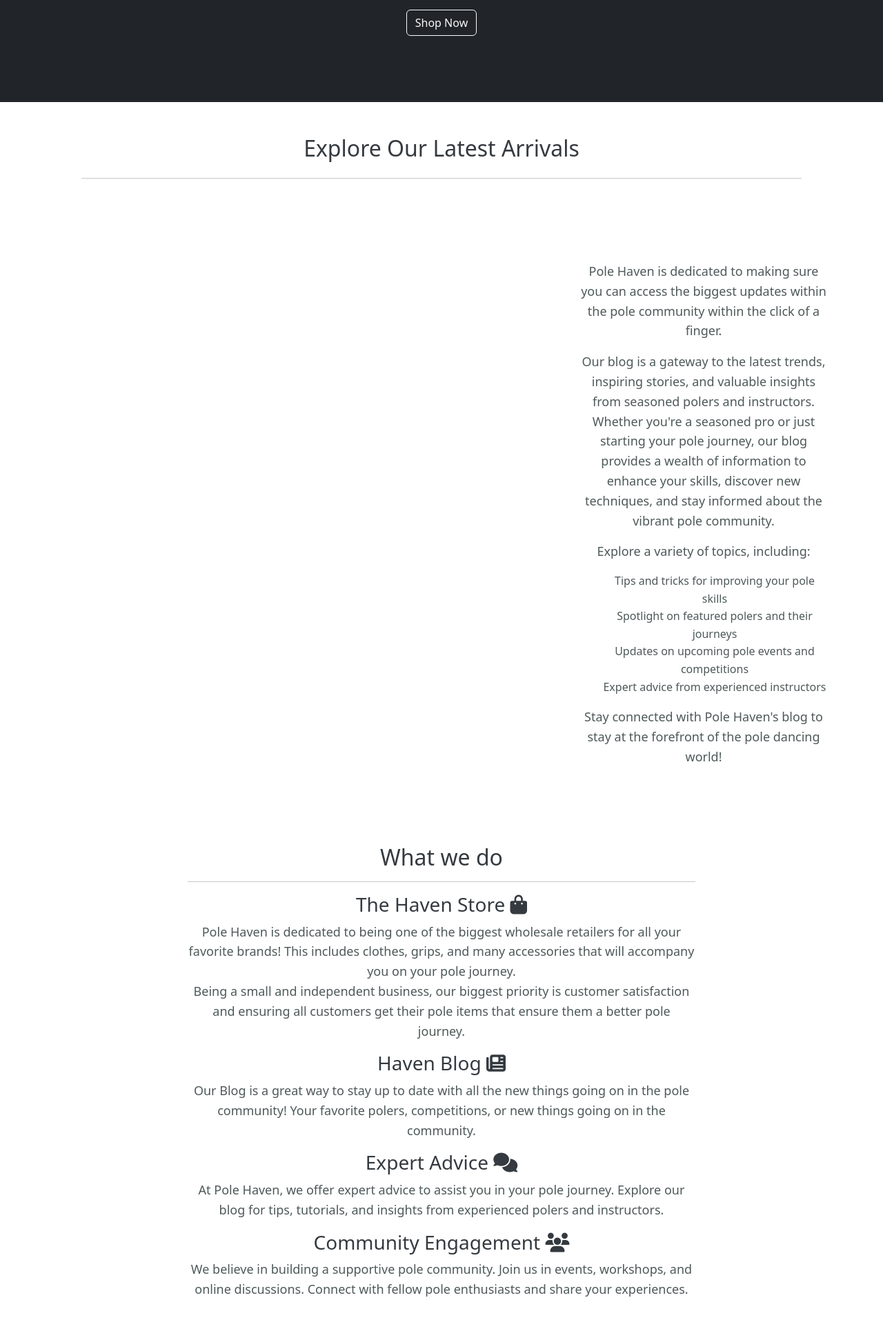
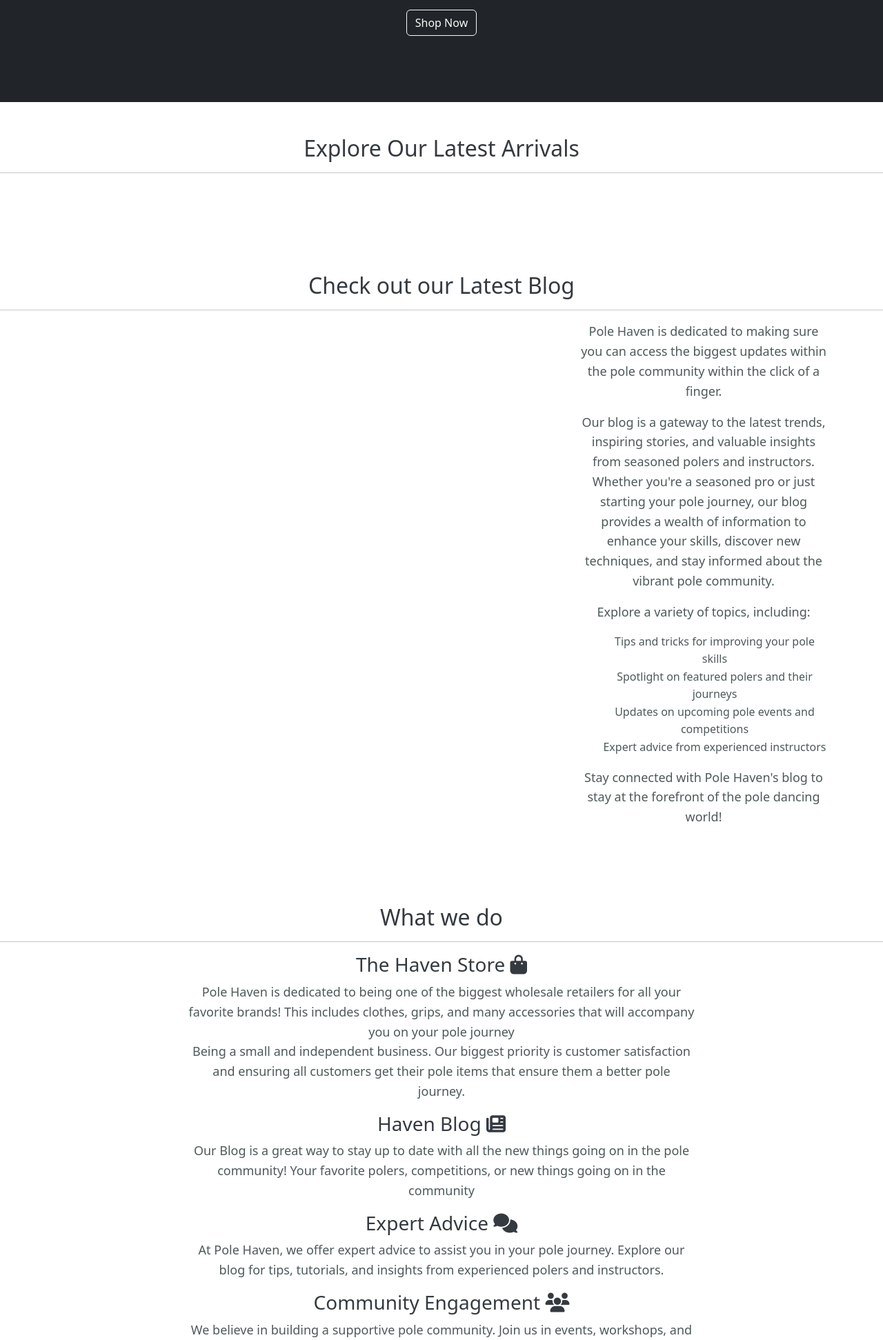
Before and after one commit to Cmorgan21/pole-haven, a Django app: page / in a window 1280 px wide. Shown: the part 546-2489 px from the top of the page at 69% size. Run offline with Django 4.2, Linux system fonts and the light colour scheme; data that the repository does not hold is empty; some libraries are stand-ins or nearby versions.

Commit message:
modify html content error

```diff
--- a/store/templates/store/home.html
+++ b/store/templates/store/home.html
@@ -7,19 +7,23 @@
 
 {% block content %}
     <section class="py-5">
-    <div class="container px-4 px-lg-5">
-        <h2 class="text-center mb-4">Explore Our Latest Arrivals</h2>
+        <h2 class="text-center">Explore Our Latest Arrivals</h2>
         <hr class="mb-4">
+        <div class="container px-4 px-lg-5 mt-5">
             <div class="row gx-4 gx-lg-5 row-cols-2 row-cols-md-3 row-cols-xl-4 justify-content-center">
                 {% for item in items %}
                     <div class="col mb-5">
                         <div class="card">
-                    <img class="card-img-top" src="{{ item.featured_image.url }}" alt="{{ item.title }}" />
+                            <!-- Product image-->
+                            <img class="card-images" src="{{ item.featured_image.url }}" alt="{{ item.title }}" />
+                            <!-- Product details-->
                             <div class="card-body p-4">
                                 <div class="text-center">
-                            <h5 class="fw-bolder">{{ item.title }} | <span class="badge bg-dark text-white ms-1 rounded-pill">{{ item.get_category_display_name }}</span></h5>
+                                    <!-- Product name-->
+                                    <h5 class="fw-bolder">{{ item.title }} |<span class="badge bg-dark text-white ms-1 rounded-pill">{{ item.get_category_display_name }}</span></h5>
                                 </div>
                             </div>
+                            <!-- Product actions-->
                             <div class="card-footer p-4 pt-0 border-top-0 bg-transparent text-center">
                                 {% if item.discount_price %}
                                     <span class="text-decoration-line-through">£{{ item.price }}</span> <span>£{{ item.discount_price }}</span>
@@ -27,7 +31,9 @@
                                     <span class="text-center">£{{ item.price }}</span>
                                 {% endif %}
                             </div>
-                    <a class="btn btn-outline-dark" href="{% url 'store:item_detail' slug=item.slug %}">View Item</a>
+                            <a class="btn btn-outline-dark" href="{% url 'store:item_detail' slug=item.slug %}">
+                                View Item
+                            </a>
                         </div>
                     </div>
                 {% endfor %}
@@ -36,14 +42,16 @@
     </section>
 
     <section class="py-5 text-center blog-section">
+        <h2>Check out our Latest Blog</h2>
+        <hr>
         <div class="container">
             <div class="row">
                 <div class="col-md-8">
-                <!-- Blog Carousel -->
                     <div id="blogCarousel" class="carousel slide" data-bs-ride="carousel">
                         <div class="carousel-inner">
                             {% for post in latest_blog_posts|slice:":3" %}
                                 <div class="carousel-item {% if forloop.first %}active{% endif %}">
+                                    <!-- Blog Card -->
                                     <div class="card">
                                         <img src="{{ post.featured_image.url }}" alt="{{ post.title }}" class="card-img-top">
                                         <div class="card-body">
@@ -87,15 +95,17 @@
     </section>
 
     <section class="py-5 text-center">
+        <h2>What we do</h2>
+        <hr>
         <div class="container">
             <div class="row justify-content-center">
                 <div class="col-md-8">
-                <h2>What we do</h2>
-                <hr>
                     <h3>The Haven Store <i class="fa-solid fa-bag-shopping"></i></h3>
-                <p>Pole Haven is dedicated to being one of the biggest wholesale retailers for all your favorite brands! This includes clothes, grips, and many accessories that will accompany you on your pole journey.<br>Being a small and independent business, our biggest priority is customer satisfaction and ensuring all customers get their pole items that ensure them a better pole journey.</p>
+                    <p>Pole Haven is dedicated to being one of the biggest wholesale retailers for all your favorite brands! This includes clothes, grips, and many accessories that will accompany you on your pole journey<br>
+                        Being a small and independent business. Our biggest priority is customer satisfaction and ensuring all customers get their pole items that ensure them a better pole journey.
+                    </p>
                     <h3>Haven Blog <i class="fa-solid fa-newspaper"></i></h3>
-                <p>Our Blog is a great way to stay up to date with all the new things going on in the pole community! Your favorite polers, competitions, or new things going on in the community.</p>
+                    <p>Our Blog is a great way to stay up to date with all the new things going on in the pole community! Your favorite polers, competitions, or new things going on in the community</p>
                     <h3>Expert Advice <i class="fa-solid fa-comments"></i></h3>
                     <p>At Pole Haven, we offer expert advice to assist you in your pole journey. Explore our blog for tips, tutorials, and insights from experienced polers and instructors.</p>
                     <h3>Community Engagement <i class="fa-solid fa-users"></i></h3>
@@ -106,5 +116,4 @@
     </section>
 
     <script src="https://cdn.jsdelivr.net/npm/bootstrap@5.3.2/dist/js/bootstrap.bundle.min.js" integrity="sha384-Vo1TlVZR/3FgxdzfE3U2xz2f/AwtqjkGCp/YgBxuNqUilCAIIJEB8kozXUQuTA6d" crossorigin="anonymous"></script>
-
 {% endblock %}
```
Lines whose indentation alone changed are shown as unchanged.
